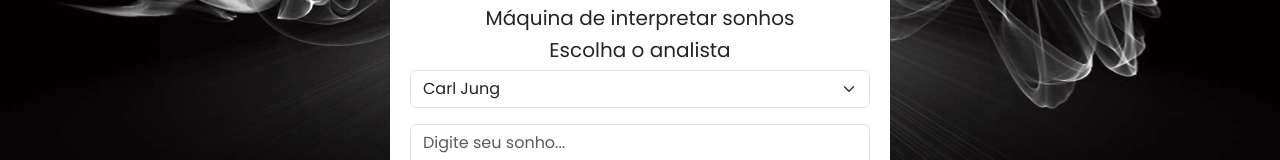
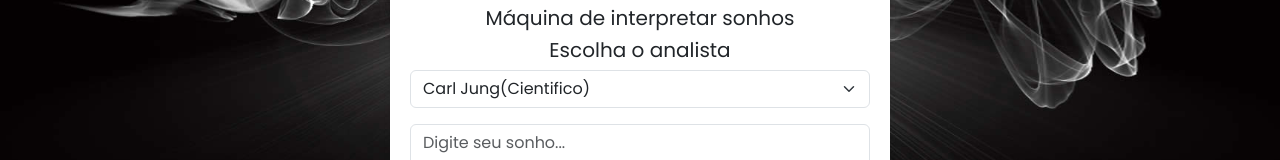
Before and after one commit to CamilleSecrets/App2, a plain HTML site: page index.html in a window 1280 px wide. Shown: the part 428-588 px from the top of the page. Drawn offline with nearby package versions, Linux system fonts and the light colour scheme.

Commit message:
Update index.html

```diff
--- a/index.html
+++ b/index.html
@@ -49,8 +49,10 @@
       <h5>Máquina de interpretar sonhos</h5>
       <h5>Escolha o analista</h5>
       <select id="analyst" class="form-select mb-3">
-        <option value="sonho1">Carl Jung</option>
-        <option value="sonho2">Sigmund Freud</option>
+        <option value="sonho1">Carl Jung(Cientifico)</option>
+        <option value="sonho2">Sigmund Freud(Cientifico)</option>
+        <option value="sonho3">Modo Religioso</option>
+
       </select>
       <textarea id="prompt" class="form-control mb-3" rows="4" placeholder="Digite seu sonho..."></textarea>
       <button id="sendBtn" class="btn btn-primary w-100">Enviar</button>
@@ -129,4 +131,5 @@
 </script>
 
 </body>
+
 </html>
```
